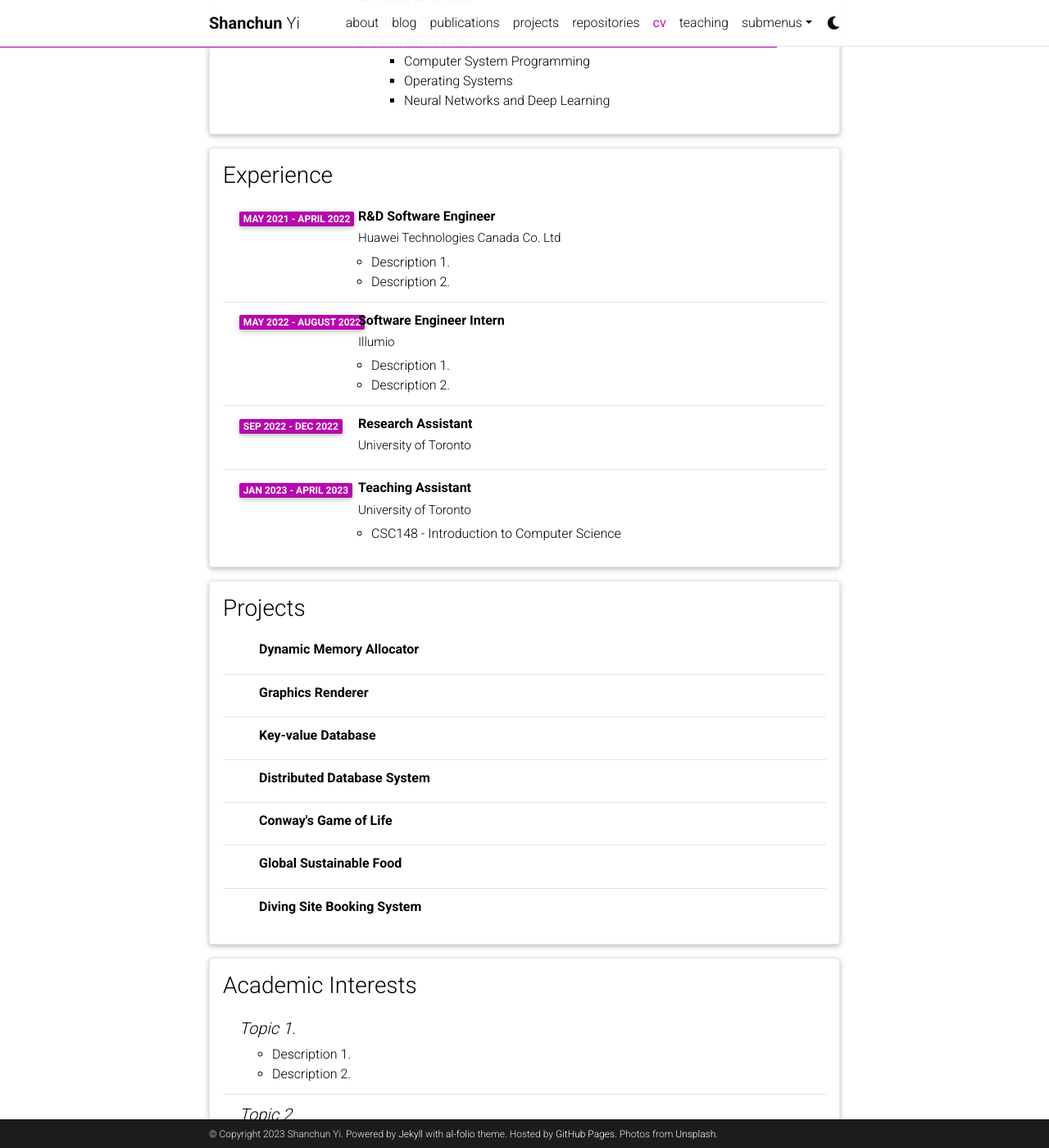
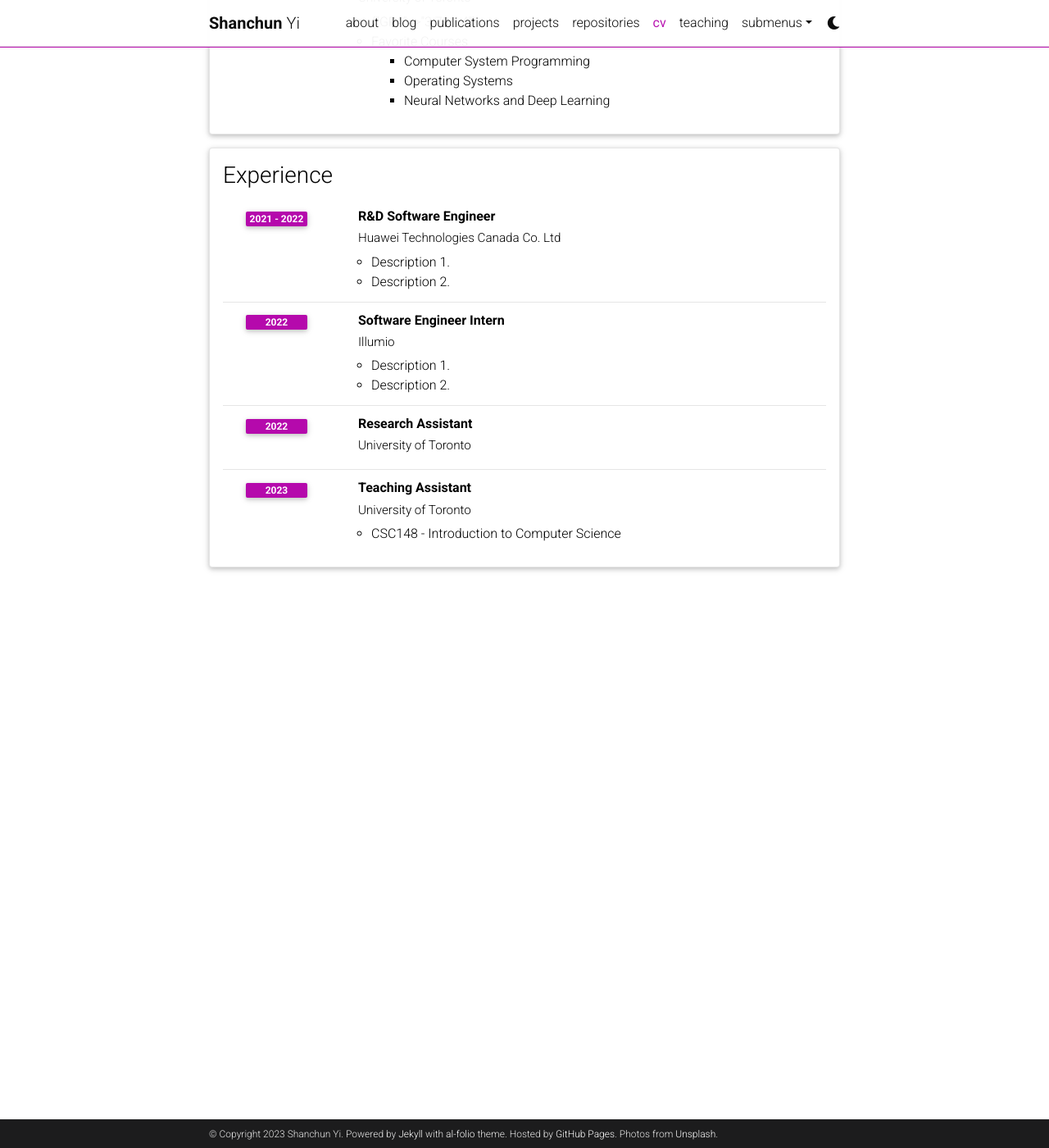
Before and after one commit to xpbeyo/xpbeyo.github.io, a Jekyll site: the page built from _pages/cv.md, in a window 1280 px wide and 1400 px high, scrolled down 474 px. Shown: the whole window at 82% size. Built offline with Jekyll 4.4.1, drawn with Linux system fonts in a browser that asks for light colours; comment, search, counter and statistics services are not loaded; a style sheet for code colours, icons or effects is not loaded.

Commit message:
Updated CV

```diff
--- a/_data/cv.yml
+++ b/_data/cv.yml
@@ -25,53 +25,23 @@
   contents:
     - title: R&D Software Engineer
       institution: Huawei Technologies Canada Co. Ltd
-      year: May 2021 - April 2022
+      year: 2021 - 2022
       description:
         - Description 1.
         - Description 2.
     - title: Software Engineer Intern
       institution: Illumio
-      year: May 2022 - August 2022
+      year: 2022
       description:
         - Description 1.
         - Description 2.
 
     - title: Research Assistant
       institution: University of Toronto
-      year: Sep 2022 - Dec 2022
+      year: 2022
 
     - title: Teaching Assistant
       institution: University of Toronto
-      year: Jan 2023 - April 2023
+      year: 2023
       description:
         - CSC148 - Introduction to Computer Science
-
-- title: Projects
-  type: time_table
-  contents:
-    - title: Dynamic Memory Allocator
-      description:
-    - title: Graphics Renderer
-      description:
-    - title: Key-value Database
-      description:
-    - title: Distributed Database System
-      description:
-    - title: Conway's Game of Life
-      description:
-    - title: Global Sustainable Food
-      description:
-    - title: Diving Site Booking System
-      description:
-
-- title: Academic Interests
-  type: nested_list
-  contents:
-    - title: Topic 1.
-      items:
-        - Description 1.
-        - Description 2.
-    - title: Topic 2.
-      items:
-        - Description 1.
-        - Description 2.
```
